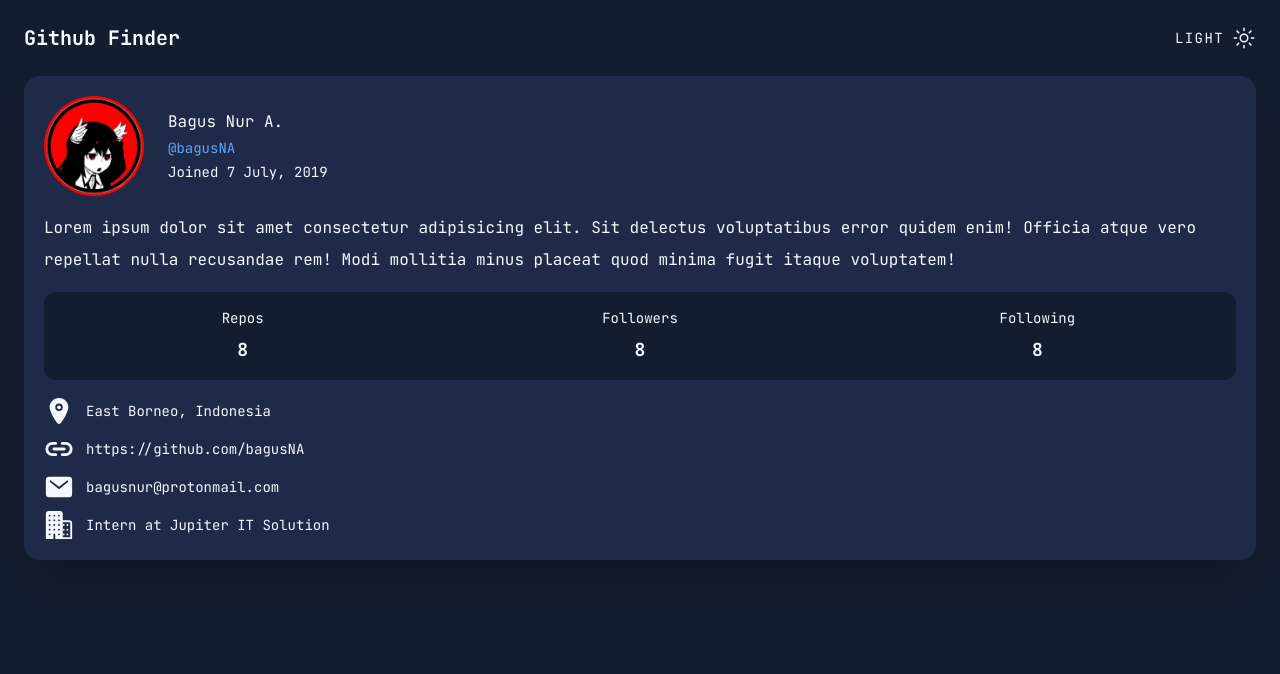
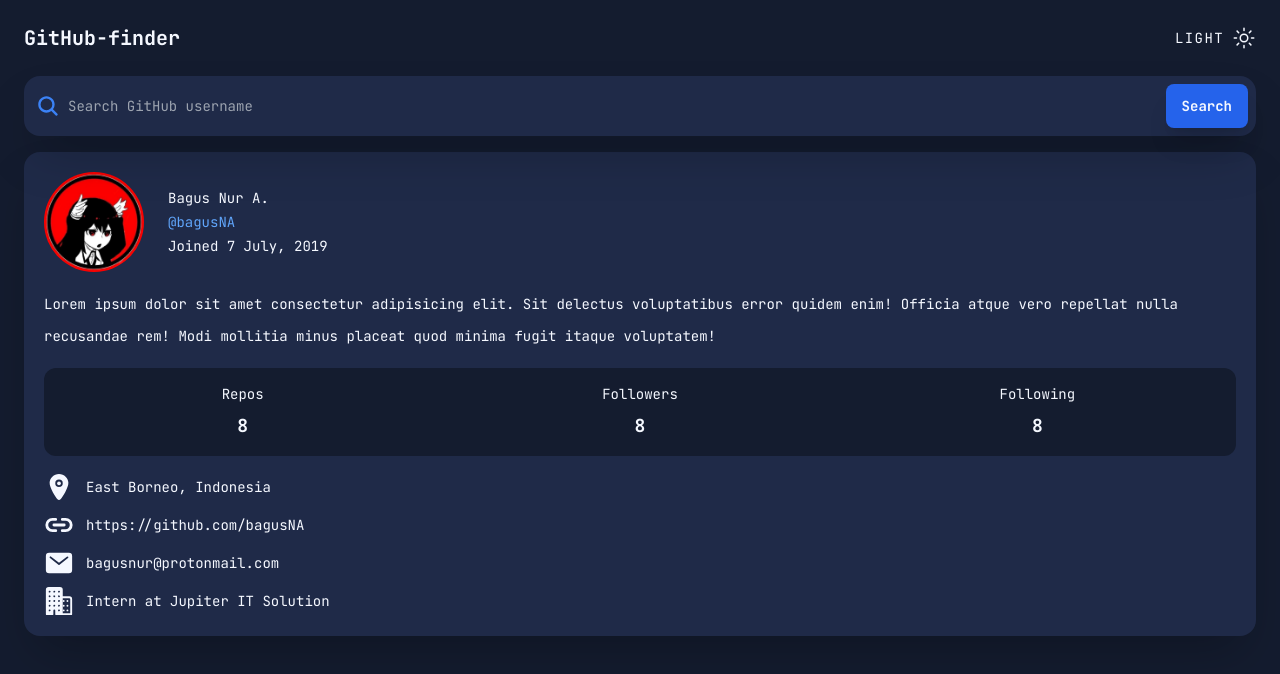
Before and after one commit to bagusNA/github-finder, a React (Create React App) app: page / in a window 1280 px wide. Shown: the top 674 px of the page. Built offline with nearby package versions, Linux system fonts and the light colour scheme.

Commit message:
Added search bar

```diff
--- a/src/App.tsx
+++ b/src/App.tsx
@@ -1,13 +1,13 @@
 import React from "react";
-import { IoSunnyOutline, IoLocation, IoLink, IoMail, IoBusiness } from 'react-icons/io5';
-import defaultProfile from './img/profile.jpg';
+import { IoSunnyOutline, IoLocation, IoLink, IoMail, IoBusiness, IoSearch } from 'react-icons/io5';
+import defaultProfile from './assets/img/profile.jpg';
 
 function App() {
   return (
-    <main className="min-h-screen bg-dark text-light font-mono p-6">
+    <main className="min-h-screen flex flex-col gap-y-4 text-sm bg-dark text-light font-mono p-6">
       {/* Header */}
-      <div className="flex justify-between items-center pb-6">
-        <h1 className="text-xl font-bold">Github Finder</h1>
+      <div className="flex justify-between items-center pb-2">
+        <h1 className="text-xl font-bold">GitHub-finder</h1>
         <div className="flex items-center gap-x-2">
           <p className="tracking-widest text-sm">LIGHT</p>
           <IoSunnyOutline className="text-2xl"/>
@@ -15,8 +15,21 @@
       </div>
 
       {/* Search bar */}
-      <div>
-
+      <div className="relative flex justify-between px-2 py-2 text-sm bg-card-dark rounded-2xl shadow-2xl">
+        <label htmlFor="searchInput" className="absolute inset-y-0 left-0 flex items-center pl-3">
+          <IoSearch className="text-blue-500 text-2xl"/>
+        </label>
+        <input
+          type="text"
+          placeholder="Search GitHub username"
+          id="searchInput"
+          className="pl-9 bg-transparent appearance-none outline-none truncate"
+        />
+        <button
+          className="bg-blue-600 px-4 py-3 font-bold rounded-lg transition shadow-xl hover:bg-blue-500"
+        >
+          Search
+        </button>
       </div>
 
       {/* Main card */}
@@ -26,8 +39,8 @@
           <img src={defaultProfile} alt="Default profile" className="rounded-full" width={100} />
           <div className="flex flex-col justify-center gap-y-1">
             <h2>Bagus Nur A.</h2>
-            <p className="text-sm text-blue-400">@bagusNA</p>
-            <p className="text-sm">Joined 7 July, 2019</p>
+            <p className="text-blue-400">@bagusNA</p>
+            <p className="">Joined 7 July, 2019</p>
           </div>
         </div>
 
@@ -35,7 +48,7 @@
         <p className="leading-8">Lorem ipsum dolor sit amet consectetur adipisicing elit. Sit delectus voluptatibus error quidem enim! Officia atque vero repellat nulla recusandae rem! Modi mollitia minus placeat quod minima fugit itaque voluptatem!</p>
 
         {/* Profile stats */}
-        <div className="grid grid-cols-3 justify-between py-4 bg-dark rounded-xl text-sm">
+        <div className="grid grid-cols-3 justify-between py-4 bg-dark rounded-xl">
           <div className="flex flex-col justify-between gap-y-2 text-center">
             <p>Repos</p>
             <p className="font-bold text-lg">8</p>
@@ -51,7 +64,7 @@
         </div>
 
         {/* Fields */}
-        <div className="flex flex-col gap-y-2 text-sm">
+        <div className="flex flex-col gap-y-2">
           <div className="flex items-center gap-x-3">
             <IoLocation className="text-3xl" />
             <p>East Borneo, Indonesia</p>
--- a/tailwind.config.js
+++ b/tailwind.config.js
@@ -1,4 +1,4 @@
-const defaultTheme = require('tailwindcss/defaultTheme')
+const defaultTheme = require('tailwindcss/defaultTheme');
 
 module.exports = {
   theme: {
@@ -12,7 +12,6 @@
       fontFamily: {
         'mono': ['Jetbrains Mono', ...defaultTheme.fontFamily.mono],
       },
-
     },
   },
   plugins: [],
```
Also changed, not shown: src/assets/img/profile.jpg (renamed from src/img/profile.jpg).
